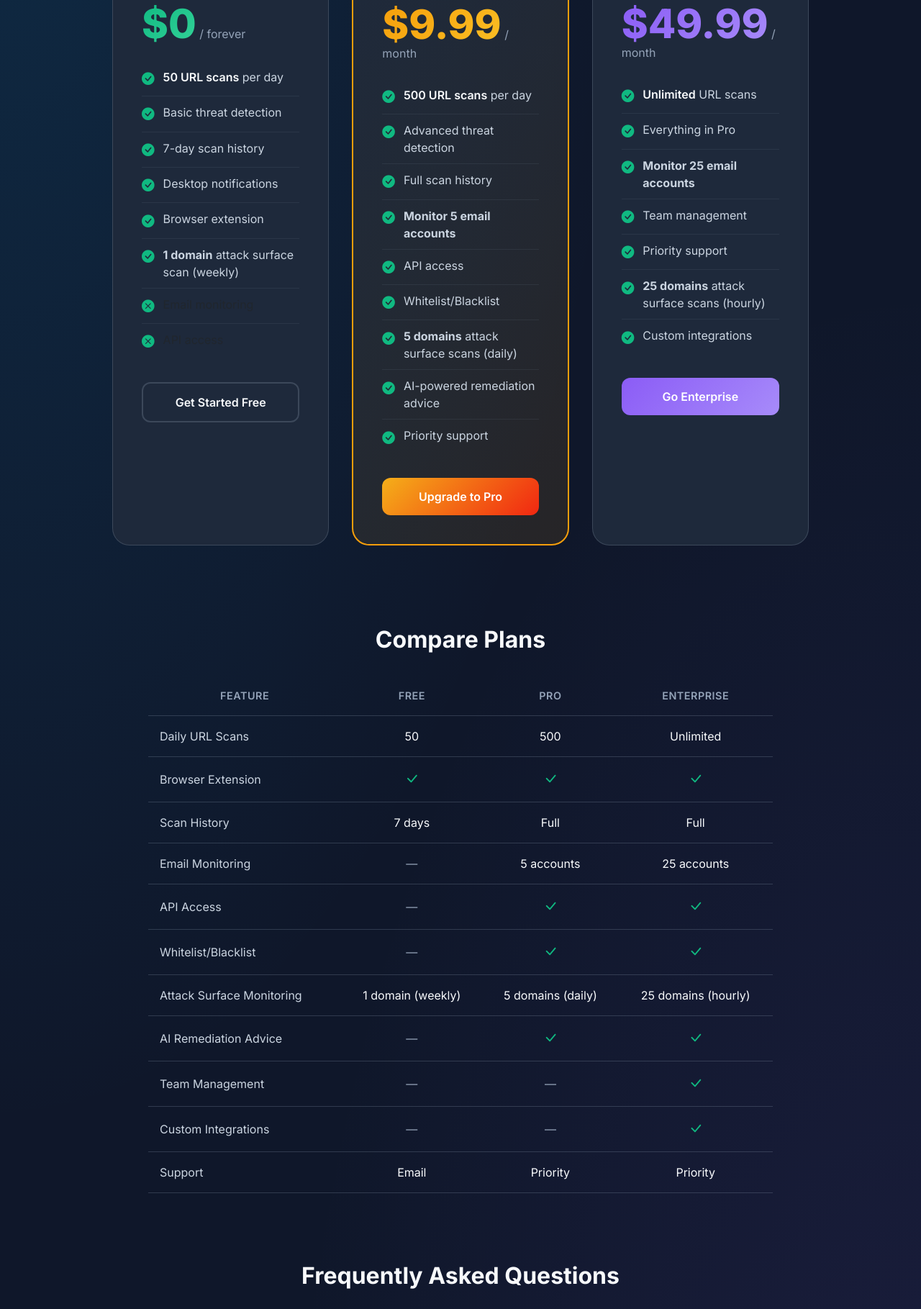
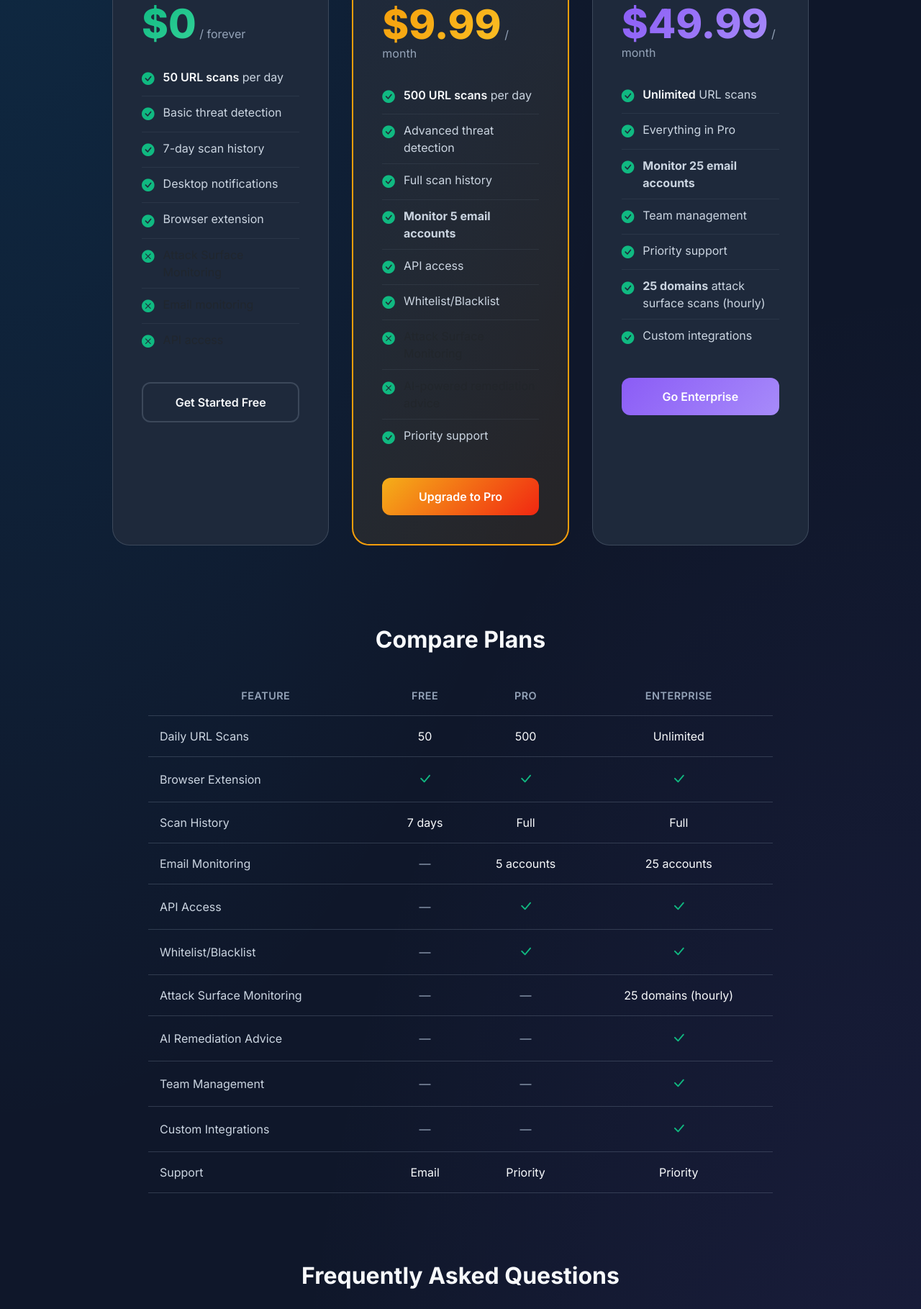
Before and after one commit to hyper1-afk/SecureLinkApp, a Flask app: page /pricing in a window 1280 px wide. Shown: the part 464-2283 px from the top of the page at 72% size. Run offline with Flask 3, Linux system fonts and the light colour scheme.

Commit message:
Restrict Attack Surface Monitoring to Enterprise plan only

```diff
--- a/auth.py
+++ b/auth.py
@@ -118,9 +118,10 @@ class User(Base):
                 'advanced_analysis': False,
                 'whitelist_blacklist': False,
                 'export_reports': False,
-                'max_monitored_domains': 1,
-                'scan_frequency': 'weekly',
+                'max_monitored_domains': 0,
+                'scan_frequency': None,
                 'ai_remediation': False,
+                'attack_surface': False,
             },
             SubscriptionTier.PRO.value: {
                 'daily_scans': 500,
@@ -131,9 +132,10 @@ class User(Base):
                 'advanced_analysis': True,
                 'whitelist_blacklist': True,
                 'export_reports': True,
-                'max_monitored_domains': 5,
-                'scan_frequency': 'daily',
-                'ai_remediation': True,
+                'max_monitored_domains': 0,
+                'scan_frequency': None,
+                'ai_remediation': False,
+                'attack_surface': False,
             },
             SubscriptionTier.ENTERPRISE.value: {
                 'daily_scans': -1,  # Unlimited
@@ -147,6 +149,7 @@ class User(Base):
                 'max_monitored_domains': 25,
                 'scan_frequency': 'hourly',
                 'ai_remediation': True,
+                'attack_surface': True,
             }
         }
         return limits.get(self.subscription_tier, limits[SubscriptionTier.FREE.value])
--- a/templates/pricing.html
+++ b/templates/pricing.html
@@ -435,9 +435,9 @@
                         <i class="bi bi-check-circle-fill"></i>
                         <span>Browser extension</span>
                     </li>
-                    <li>
-                        <i class="bi bi-check-circle-fill"></i>
-                        <span><strong>1 domain</strong> attack surface scan (weekly)</span>
+                    <li class="text-muted">
+                        <i class="bi bi-x-circle-fill"></i>
+                        <span>Attack Surface Monitoring</span>
                     </li>
                     <li class="text-muted">
                         <i class="bi bi-x-circle-fill"></i>
@@ -485,12 +485,12 @@
                         <i class="bi bi-check-circle-fill"></i>
                         <span>Whitelist/Blacklist</span>
                     </li>
-                    <li>
-                        <i class="bi bi-check-circle-fill"></i>
-                        <span><strong>5 domains</strong> attack surface scans (daily)</span>
+                    <li class="text-muted">
+                        <i class="bi bi-x-circle-fill"></i>
+                        <span>Attack Surface Monitoring</span>
                     </li>
-                    <li>
-                        <i class="bi bi-check-circle-fill"></i>
+                    <li class="text-muted">
+                        <i class="bi bi-x-circle-fill"></i>
                         <span>AI-powered remediation advice</span>
                     </li>
                     <li>
@@ -595,14 +595,14 @@
                 </tr>
                 <tr>
                     <td>Attack Surface Monitoring</td>
-                    <td>1 domain (weekly)</td>
-                    <td>5 domains (daily)</td>
+                    <td><span class="dash">—</span></td>
+                    <td><span class="dash">—</span></td>
                     <td>25 domains (hourly)</td>
                 </tr>
                 <tr>
                     <td>AI Remediation Advice</td>
                     <td><span class="dash">—</span></td>
-                    <td><i class="bi bi-check-lg check"></i></td>
+                    <td><span class="dash">—</span></td>
                     <td><i class="bi bi-check-lg check"></i></td>
                 </tr>
                 <tr>
```
Also changed, not shown: attack_surface_routes.py (+17 -19 lines), templates/attack_surface/dashboard.html (+18 -0 lines), templates/attack_surface/domain_detail.html (+17 -0 lines).
